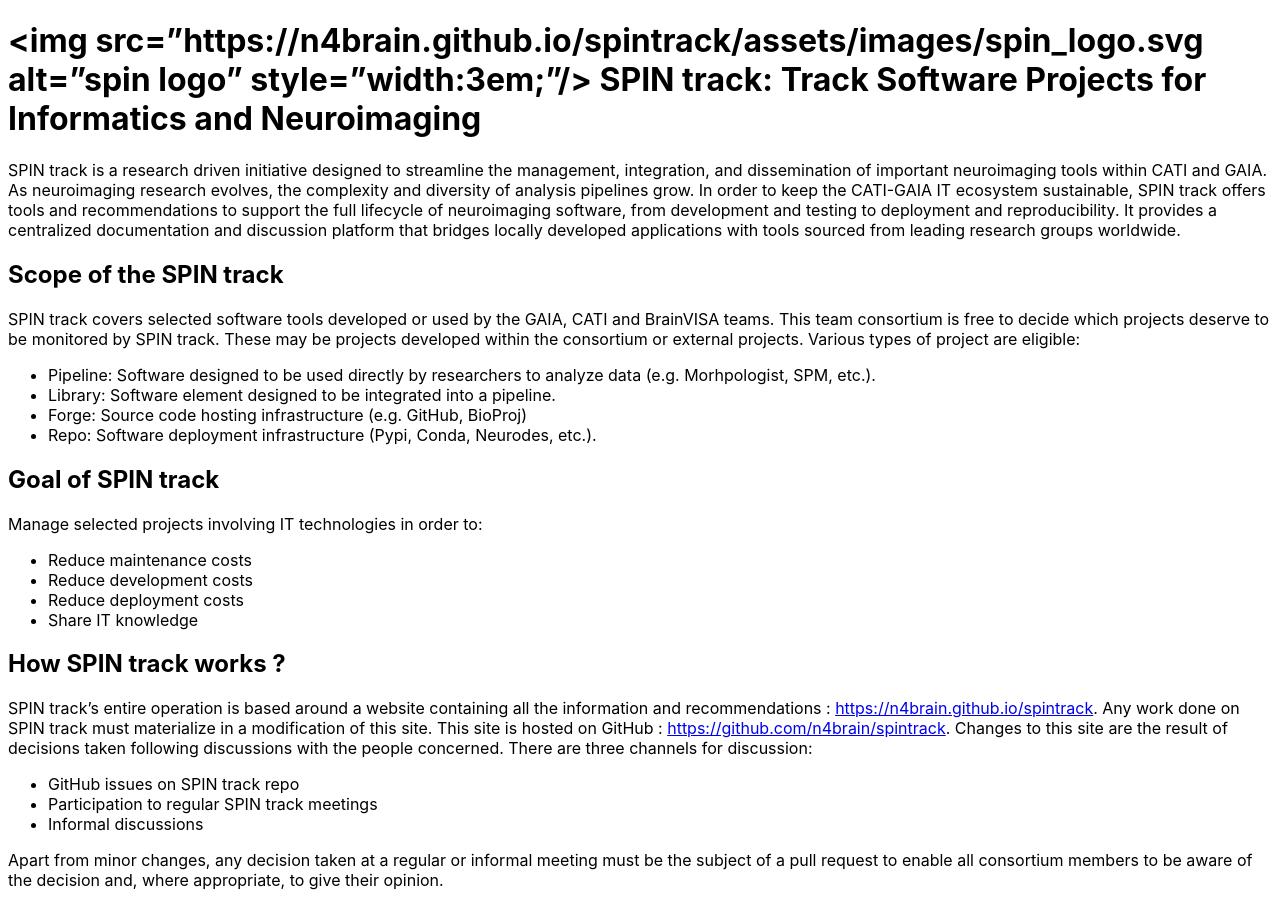
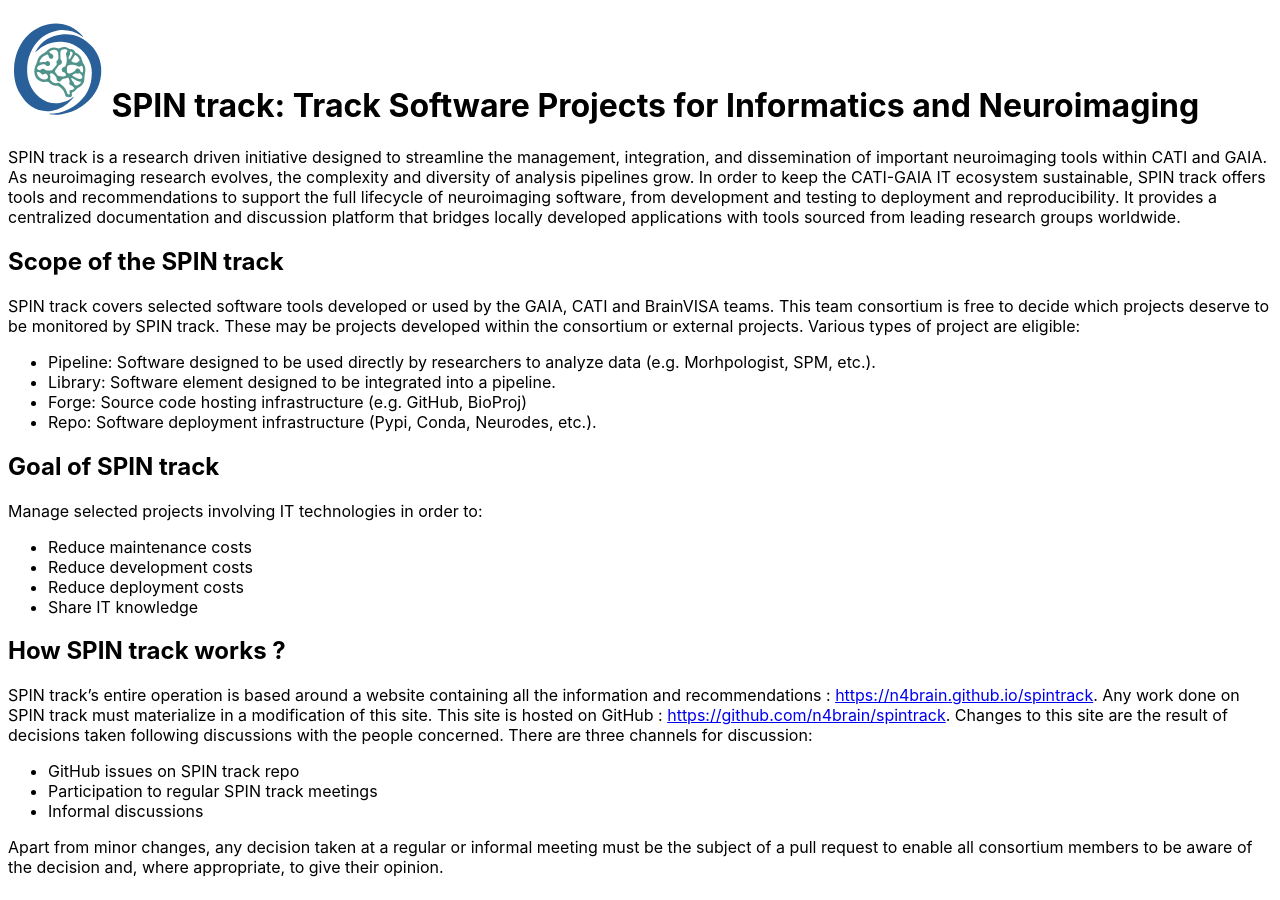
Before and after one commit to n4brain/spintrack, a Jekyll site: the page built from index.md, in a window 1280 px wide and 900 px high. Built offline with Jekyll 4.4.1, drawn with Linux system fonts in a browser that asks for light colours.

Commit message:
Fix URLs

```diff
--- a/index.md
+++ b/index.md
@@ -4,7 +4,7 @@ title: "SPIN"
 ---
 
 
-# <img src="{{ "/assets/images/spin_logo.svg" | absolute_url }} alt="spin logo" style="width:3em;"/> SPIN track: Track Software Projects for Informatics and Neuroimaging
+# <img src="{{ "/assets/images/spin_logo.svg" | absolute_url }}" alt="spin logo" style="width:3em;"/> SPIN track: Track Software Projects for Informatics and Neuroimaging
 
 
 SPIN track is a research driven initiative designed to streamline the management, integration, and dissemination of important neuroimaging tools within CATI and GAIA. As neuroimaging research evolves, the complexity and diversity of analysis pipelines grow. In order to keep the CATI-GAIA IT ecosystem sustainable, SPIN track offers tools and recommendations to support the full lifecycle of neuroimaging software, from development and testing to deployment and reproducibility. It provides a centralized documentation and discussion platform that bridges locally developed applications with tools sourced from leading research groups worldwide.
@@ -39,17 +39,17 @@ Apart from minor changes, any decision taken at a regular or informal meeting mu
 # Forges
 {% assign forges = site.pages | where:"category","forge" | sort:"order" %}
 {% for page in forges %}
-- [ {{ page.title }} ]( {{page.url}} ): {{page.description | markdownize}}{% for tag in page.tags %} <span class="tag {{tag}}">{{tag}}</span>{% endfor %}
+- [ {{ page.title }} ]( {{page.url | absolute_url}} ): {{page.description | markdownize}}{% for tag in page.tags %} <span class="tag {{tag}}">{{tag}}</span>{% endfor %}
 {% endfor %}
 
 # Software
 {% assign softwares = site.pages | where:"category","software" %}
 {% for page in softwares %}
-- [ {{ page.title }} ]( {{page.url}} ): {{page.description | markdownize}}{% for tag in page.tags %} <span class="tag {{tag}}">{{tag}}</span>{% endfor %}
+- [ {{ page.title }} ]( {{page.url | absolute_url}} ): {{page.description | markdownize}}{% for tag in page.tags %} <span class="tag {{tag}}">{{tag}}</span>{% endfor %}
 {% endfor %}
 
 # Repos
 {% assign repos = site.pages | where:"category","repo" | sort:"order" %}
 {% for page in repos %}
-- [ {{ page.title }} ]( {{page.url}} ): {{page.description | markdownize}}{% for tag in page.tags %} <span class="tag {{tag}}">{{tag}}</span>{% endfor %}
+- [ {{ page.title }} ]( {{page.url | absolute_url}} ): {{page.description | markdownize}}{% for tag in page.tags %} <span class="tag {{tag}}">{{tag}}</span>{% endfor %}
 {% endfor %}
```
